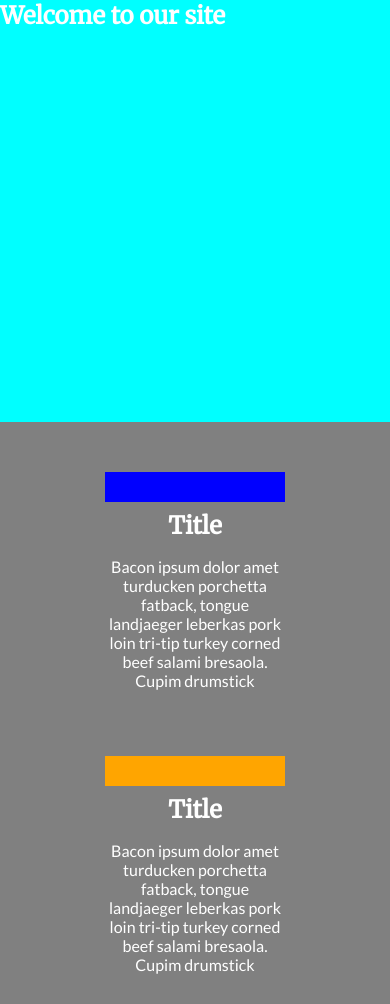
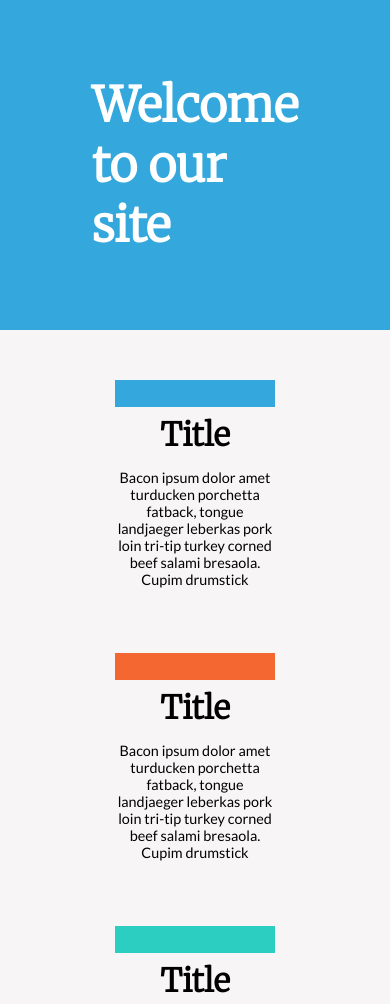
Before and after one commit to DanielCumming/first-responsive-website, a plain HTML site: page index.html in a window 390 px wide. Shown: the top 1004 px of the page. Drawn offline with Linux system fonts and the light colour scheme.

Commit message:
finished details, matched colors, complete project

```diff
--- a/index.html
+++ b/index.html
@@ -2,7 +2,8 @@
 <head>
     <meta charset="UTF-8">
     <meta name="viewport" content="width=device-width, initial-scale=1.0">
-    <link href="https://fonts.googleapis.com/css2?family=Lato&family=Merriweather&display=swap" rel="stylesheet">
+    <link href="https://fonts.googleapis.com/css2?family=Lato&family=Merriweather:wght@300&display=swap" rel="stylesheet">
+
     <link rel="stylesheet" href="./styles.css">
     <title>First Responsive Website</title>
 </head>
--- a/styles.css
+++ b/styles.css
@@ -8,7 +8,6 @@ font-family: 'Merriweather', serif; */
 main.page {
     width: 100%;
     font-family: 'Merriweather', serif;
-    font-weight: normal;
     color: white;
 }
 span.bold {
@@ -16,50 +15,70 @@ span.bold {
 }
 section.top {
     height: 50%;
+    min-height: 280px;
+    max-height: 330px;
+    display: flex;
+    flex-direction: row;
+    align-items: center;
+    justify-content: center;
 }
 section.bottom {
     display: flex;
     flex-direction: row;
     justify-content: center;
 }
+h1 {
+    font-size: 3em;
+}
 h2 {
     margin-top: 8px;
     margin-bottom: 13px;
+    font-size: 2em;
 }
 p {
     font-family: 'Lato', sans-serif;
     padding: 0px;
+    font-size: .9em;
 }
 div.title {
-    width: 180px;
+    width: 160px;
     text-align: center;
     margin: 0px 30px 30px;
     padding-top: 50px;
 }
 div#blue {
-    background-color: blue;
+    background-color: #34A8DD;
 }
 div#orange {
-    background-color: orange;
+    background-color: #F56731;
 }
 div#teal {
-    background-color: teal;
+    background-color: #2BCEC0;
 }
 div.topbar {
-    height: 30px;
+    height: 27px;
     width: 100%;
-    /* margin-top: 60px; */
 }
 
 /* phone */
 @media (max-width: 576px) {
     section.top {
-        background-color: aqua;
+        background-color: #34A8DD;
     }
     section.bottom {
-        background-color: grey;
+        background-color: #F8F5F7;
         display: block;
         margin: 0px;
+        padding-bottom: 30px;
+    }
+    h1 {
+        margin: 0px 120px;
+    }
+    h2 {
+        color: black;
+    }
+    p {
+        color: black;
     }
     div.title {
         margin: 0px auto;
@@ -68,7 +87,7 @@ div.topbar {
 /* desktop */
 @media (min-width: 576px) {
     section.top {
-        background-color: teal;
+        background-color: #2BCEC0;
     }
     section.bottom {
         background-color: black;
```
